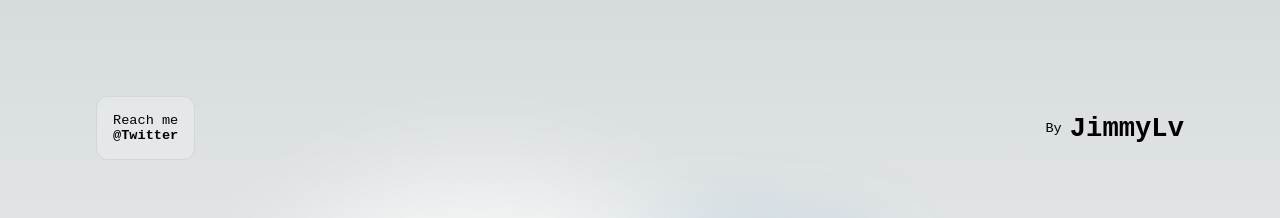
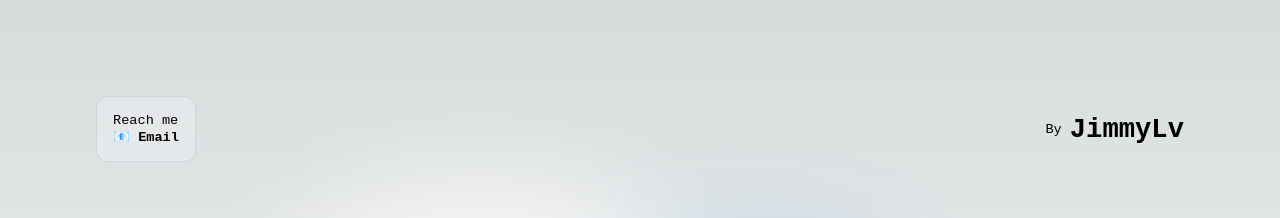
Before and after one commit to JimmyLv/jimmylv.cn, a Next.js app: page / in a window 1280 px wide. Shown: the top 218 px of the page. Built offline with nearby package versions, Linux system fonts and the light colour scheme.

Commit message:
fix: update the mail

```diff
--- a/pages/index.js
+++ b/pages/index.js
@@ -17,7 +17,7 @@ export default function Home() {
         <div className={styles.description}>
           <p>
             Reach me
-            <a href="https://twitter.com/Jimmy_JingLv" target="_blank"><code className={styles.code}>@Twitter</code></a>
+            <a href="mailto:jimmy.jinglv@gmail.com" target="_blank"><code className={styles.code}>📧 Email</code></a>
           </p>
           <div>
             <a
```
